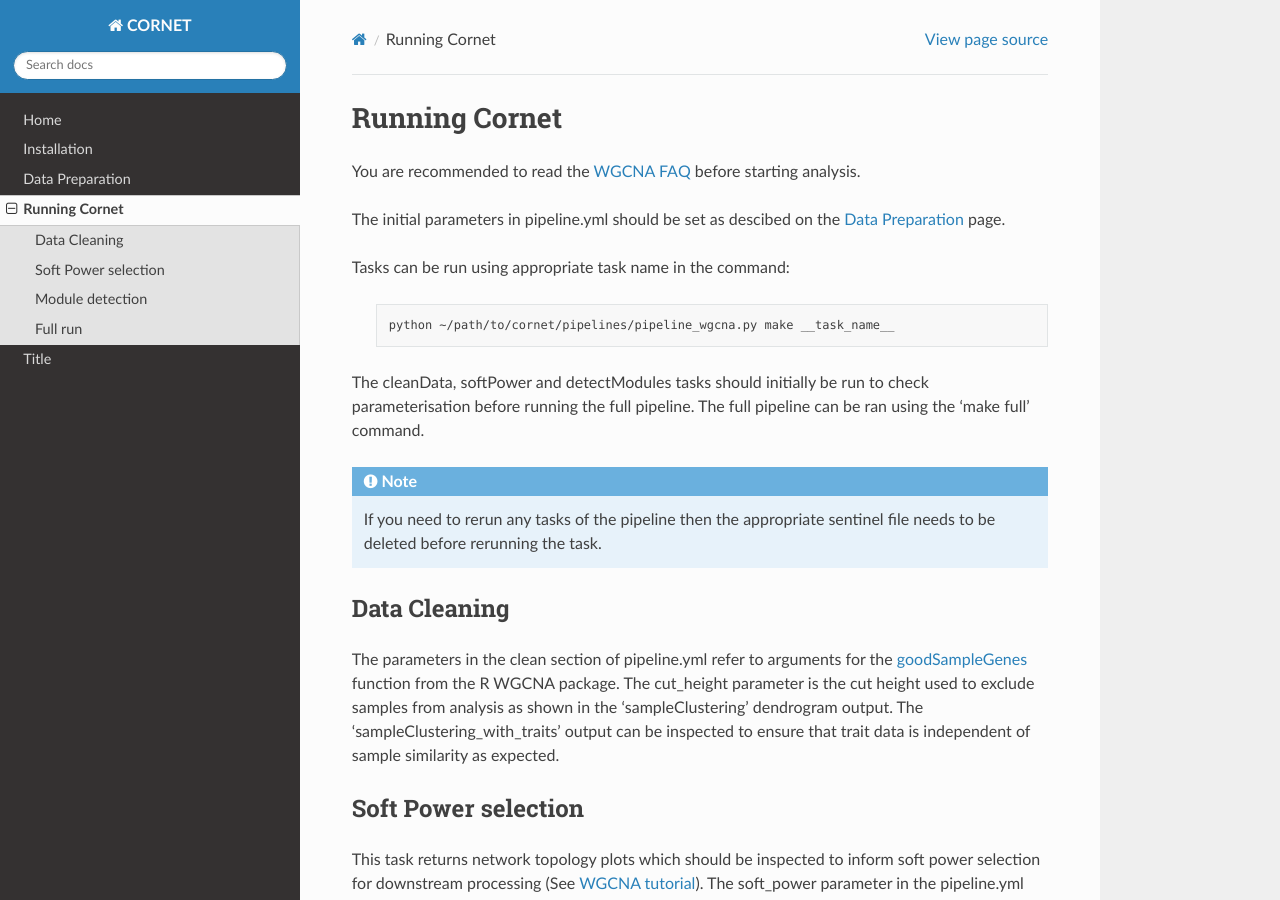
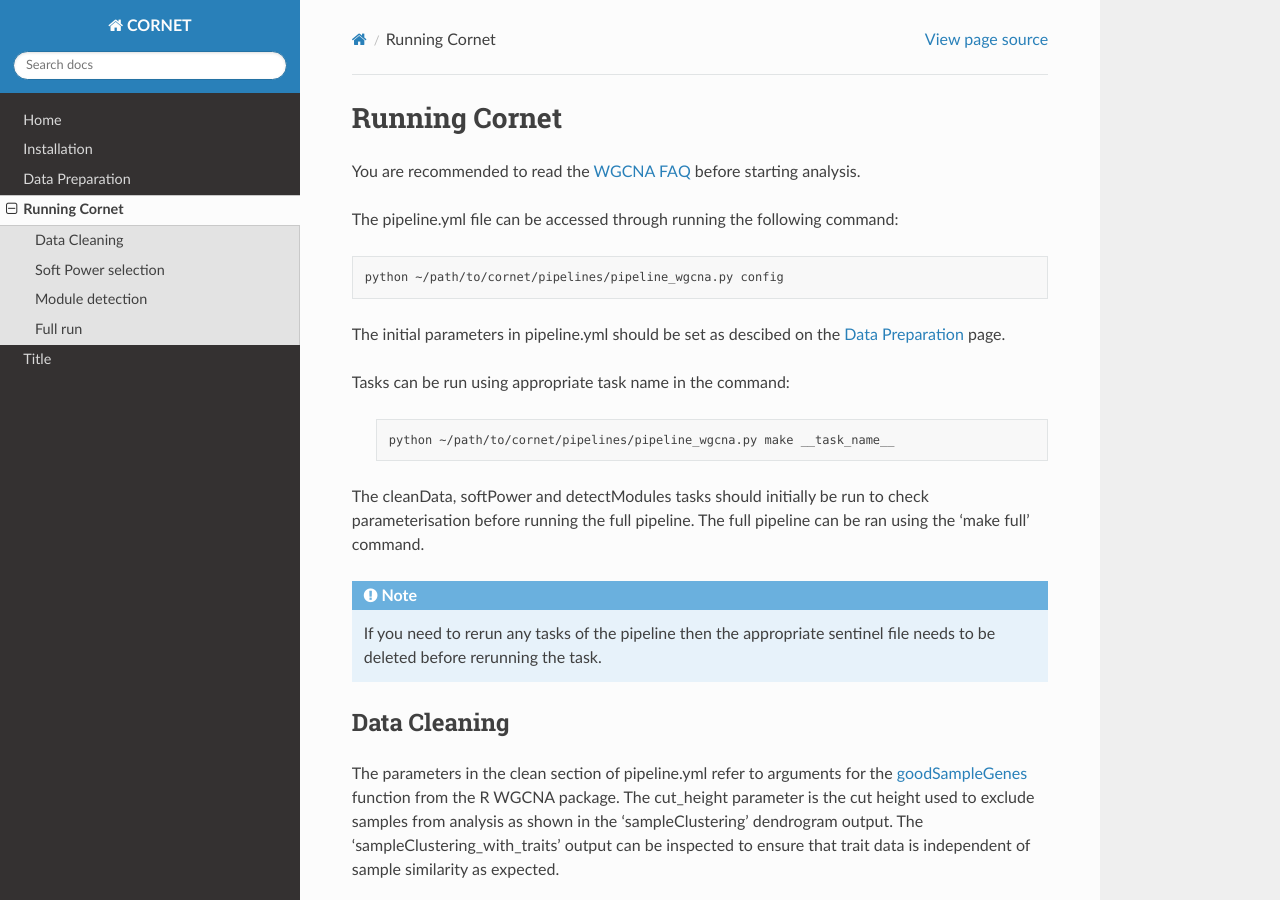
Before and after one commit to sansomlab/cornet, a Sphinx documentation site: the page built from source/Running_cornet.rst, in a window 1280 px wide and 900 px high. Built offline with Sphinx 7.4.7 and the Read the Docs theme 2.0.0, drawn with Linux system fonts in a browser that asks for light colours.

Commit message:
added in how to get yml file

```diff
--- a/source/Pipeline.rst
+++ b/source/Pipeline.rst
@@ -1,5 +1,5 @@
 Title
 =============
 
-.. automodule:: pipeline_wgcnaa
+.. automodule:: pipeline_wgcna
    :members:
--- a/source/Running_cornet.rst
+++ b/source/Running_cornet.rst
@@ -2,6 +2,12 @@ Running Cornet
 ==================================
 
 You are recommended to read the `WGCNA FAQ <https://www.dropbox.com/scl/fo/4vqfiysan6rlurfo2pbnk/h?rlkey=thqg8wlpdn4spu3ihjuc1kmlu&e=1&dl=0/>`_ before starting analysis.
+
+The pipeline.yml file can be accessed through running the following command:
+
+.. code-block:: Bash
+
+    python ~/path/to/cornet/pipelines/pipeline_wgcna.py config
 
 The initial parameters in pipeline.yml should be set as descibed on the :ref:`Data Preparation` page.
 
--- a/source/pipelines/pipeline_cornet.rst
+++ /dev/null
@@ -1,6 +0,0 @@
-Title
-=============
-
-.. automodule:: pipeline_wgcnaa
-   :members:
-   :show-inheritance:
```
